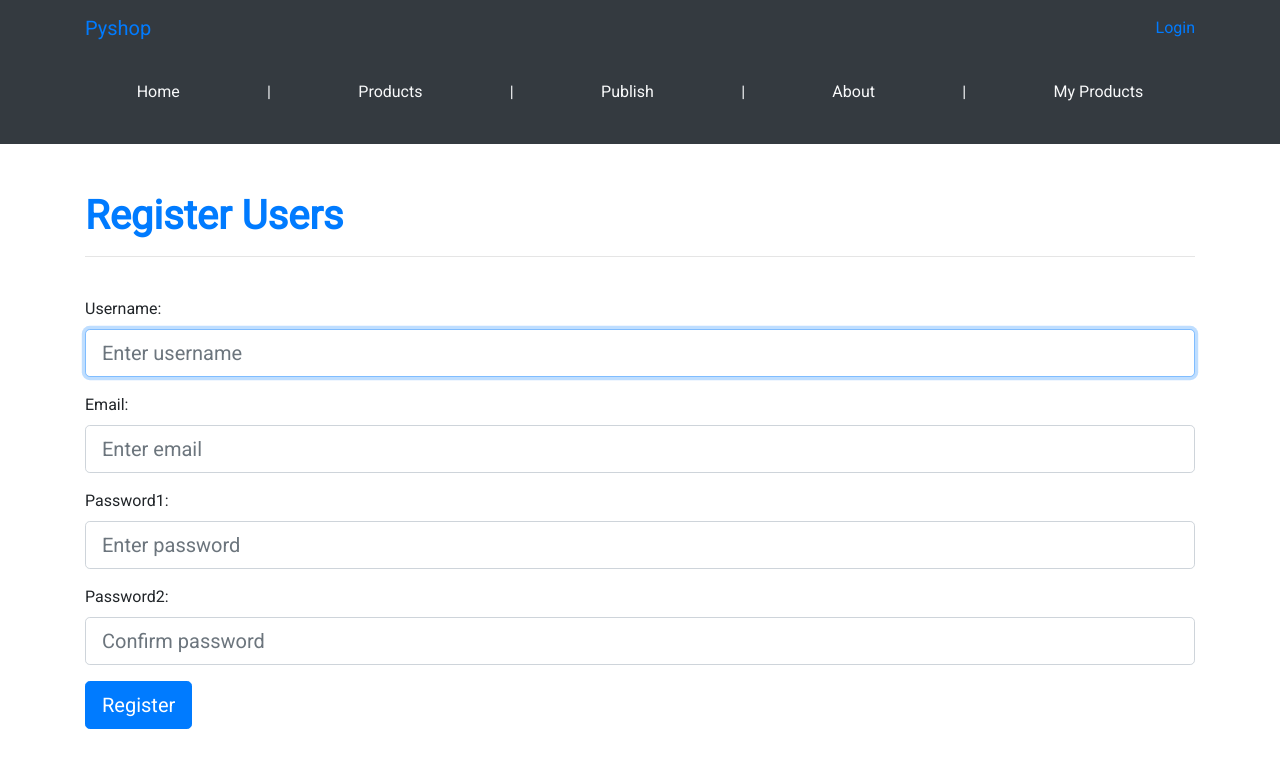
After one commit to rooneyrulz/django_pyshop, a Django app: page /users/register/ in a window 1280 px wide. The commit adds this page. Shown: the top 768 px of the page. Run offline with Django 3.2, Linux system fonts and the light colour scheme; some libraries are stand-ins or nearby versions.

Commit message:
setup user registration sttuffs

```diff
--- a/src/assets/css/style.css
+++ b/src/assets/css/style.css
@@ -8,7 +8,7 @@ body {
 	line-height: 1.5;
 	font-weight: 400;
 	font-size: 1rem;
-	font-family: 'Poppins', sans-serif;
+	font-family: 'Roboto', sans-serif;
 	overflow-x: hidden;
 }
 
--- a/src/pyshop/urls.py
+++ b/src/pyshop/urls.py
@@ -20,6 +20,7 @@ from django.urls import path, include
 urlpatterns = [
     path('', include('pages.urls')),
     path('product/', include('product.urls')),
+    path('users/', include('users.urls')),
     path('admin/', admin.site.urls),
 ]
 
--- a/src/templates/base.html
+++ b/src/templates/base.html
@@ -3,7 +3,7 @@
 <html lang="en">
 <head>
 	<meta charset="UTF-8">
-	<link href="https://fonts.googleapis.com/css?family=Poppins&display=swap" rel="stylesheet">
+	<link href="https://fonts.googleapis.com/css?family=Roboto&display=swap" rel="stylesheet">
 	<link rel="stylesheet" href="https://stackpath.bootstrapcdn.com/bootstrap/4.1.3/css/bootstrap.min.css" integrity="sha384-MCw98/SFnGE8fJT3GXwEOngsV7Zt27NXFoaoApmYm81iuXoPkFOJwJ8ERdknLPMO" crossorigin="anonymous">
 	<link rel="stylesheet" type="text/css" href="{% static '/css/style.css' %}">
 	{% if title %}
--- /dev/null
+++ b/src/users/forms.py
@@ -0,0 +1,56 @@
+from django.contrib.auth.models import User
+from django.contrib.auth.forms import UserCreationForm
+from django import forms
+
+class RegisterForm(UserCreationForm):
+	username = forms.CharField(
+		required=True,
+		widget=forms.TextInput(
+			attrs={
+				'class': 'form-control form-control-lg',
+				'placeholder': 'Enter username'
+			}
+		)
+	)
+
+	email = forms.EmailField(
+		required=True,
+		widget=forms.TextInput(
+			attrs={
+				'type': 'email',
+				'class': 'form-control form-control-lg',
+				'placeholder': 'Enter email'
+			}
+		)
+	)
+
+	password1 = forms.CharField(
+		required=True,
+		widget=forms.TextInput(
+			attrs={
+				'type': 'password',
+				'class': 'form-control form-control-lg',
+				'placeholder': 'Enter password'
+			}
+		)
+	)
+
+	password2 = forms.CharField(
+		required=True,
+		widget=forms.TextInput(
+			attrs={
+				'type': 'password',
+				'class': 'form-control form-control-lg',
+				'placeholder': 'Confirm password'
+			}
+		)
+	)
+
+	class Meta:
+		model = User
+		fields = [
+			'username',
+			'email',
+			'password1',
+			'password2'
+		]
--- /dev/null
+++ b/src/users/templates/users/register.html
@@ -0,0 +1,12 @@
+{% extends 'base.html' %}
+
+{% block content %}
+	<h1 style="font-weight: bold;" class="text-primary">Register Users</h1>
+	<hr>
+	<br>
+	<form method="POST">
+		{% csrf_token %}
+		{{ form.as_p }}
+		<button class="btn btn-primary btn-lg" type="submit">Register</button>
+	</form>
+{% endblock %}
--- /dev/null
+++ b/src/users/urls.py
@@ -0,0 +1,8 @@
+from django.urls import path
+
+from .views import register_view
+
+
+urlpatterns = [
+	path('register/', register_view, name='register_view')
+]
--- a/src/users/views.py
+++ b/src/users/views.py
@@ -1,3 +1,19 @@
-from django.shortcuts import render
+# from django.contrib.auth.forms import UserCreationForm
+from django.contrib import messages
+from django.shortcuts import render, redirect
 
-# Create your views here.
+from .forms import RegisterForm
+
+
+def register_view(request):
+	form = RegisterForm(request.POST or None)
+	if form.is_valid():
+		username = form.cleaned_data.get('username')
+		form.save()
+		messages.success(request, f'User created successfully for {username}!')
+		form = RegisterForm()
+
+	context = {
+		'form': form
+	}
+	return render(request, 'users/register.html', context)
```
